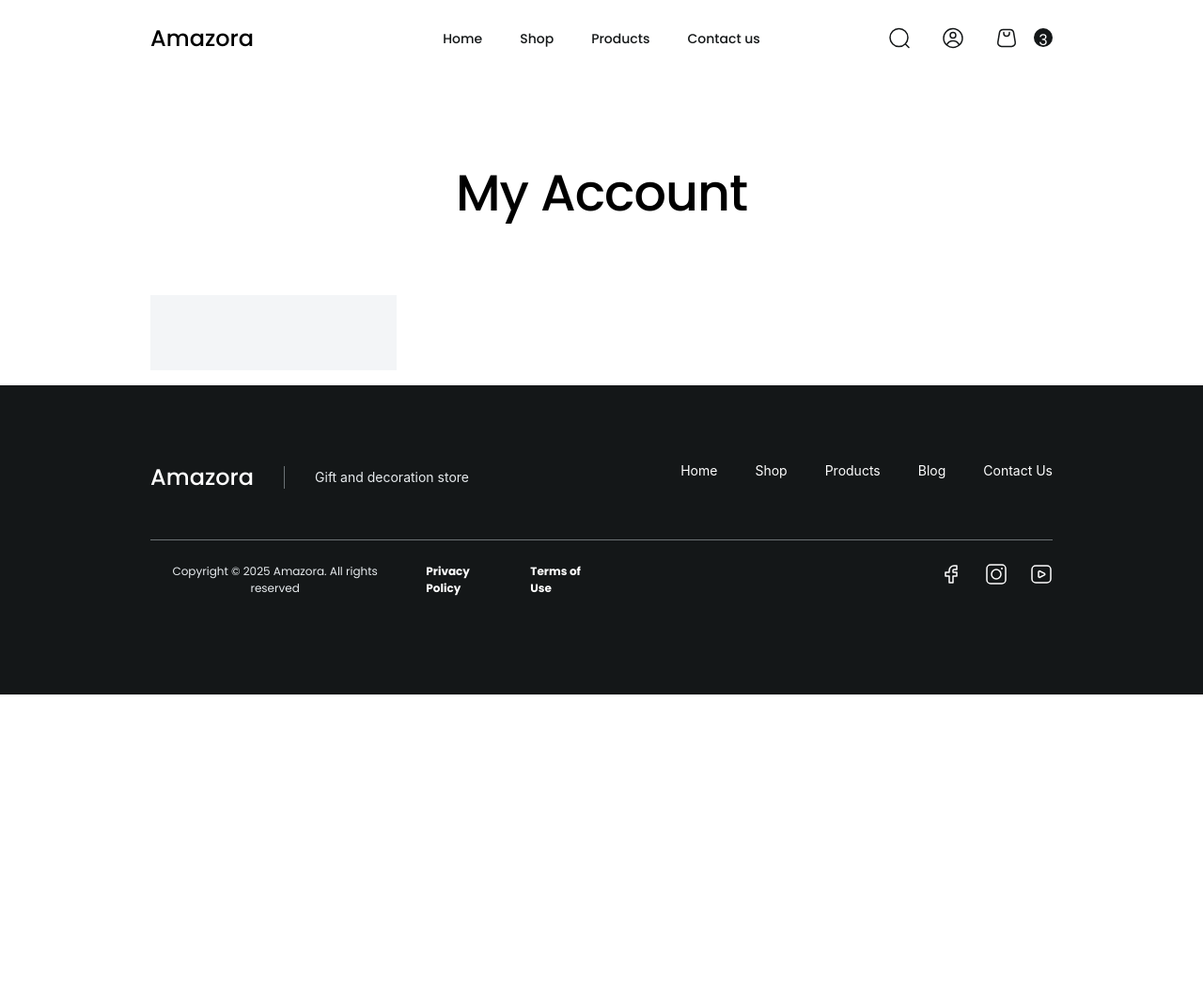
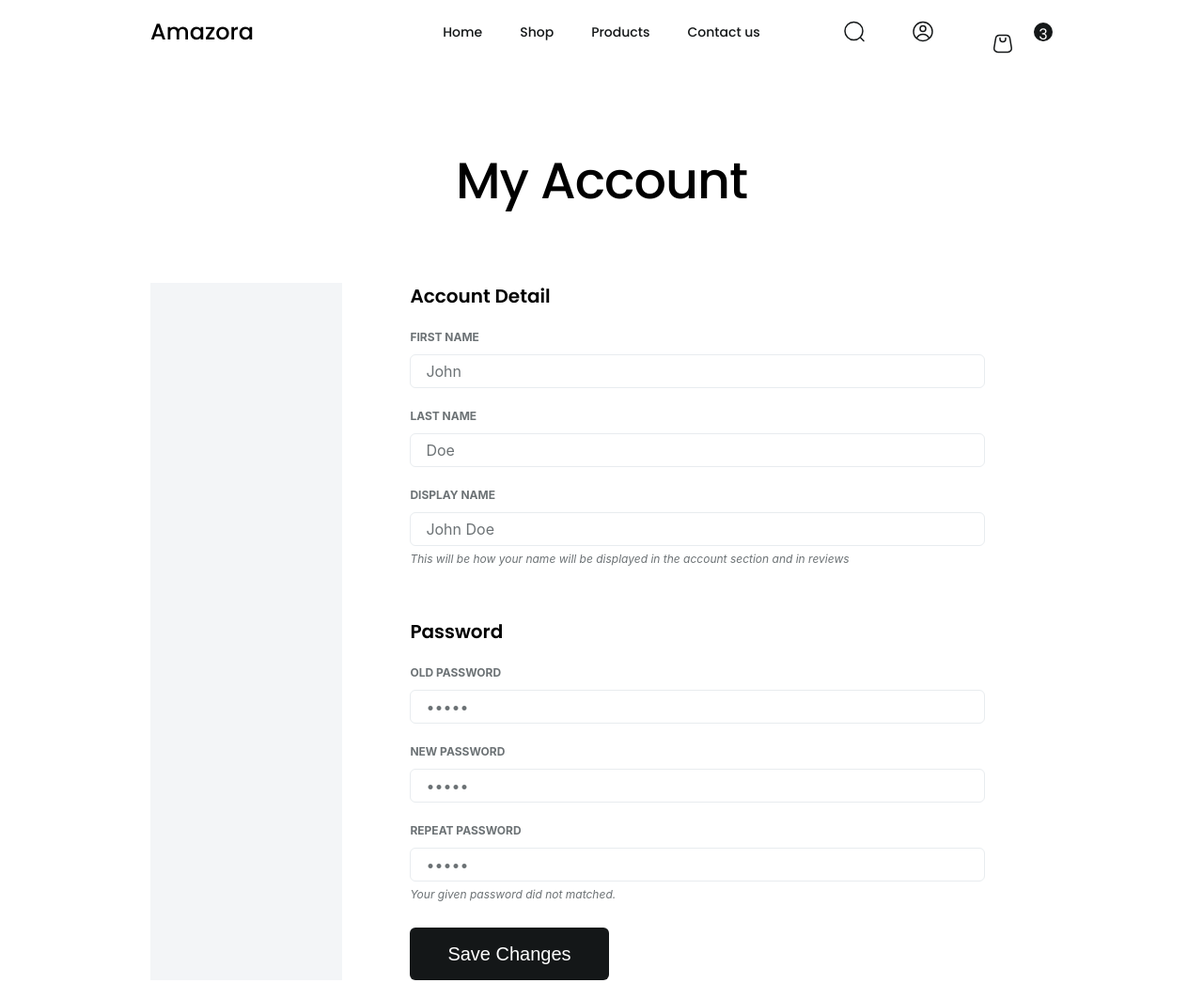
Before and after one commit to najmulhc/amazora, a website with bundled scripts: page pages/account/my-account.html in a window 1280 px wide. Shown: the top 1046 px of the page at 94% size. Before the commit the page ends 800 px from the top, so only its background shows below. Built offline with nearby package versions, Linux system fonts and the light colour scheme; files whose address does not match are found by name.

Commit message:
my account page UI is done

```diff
--- a/pages/account/my-account.html
+++ b/pages/account/my-account.html
@@ -1,19 +1,93 @@
 <!DOCTYPE html>
 <html lang="en">
   <head>
-    <meta charset="UTF-8">
-    <meta name="viewport" content="width=device-width, initial-scale=1.0">
+    <meta charset="UTF-8" />
+    <meta name="viewport" content="width=device-width, initial-scale=1.0" />
     <title>My Account</title>
-    <link rel="stylesheet" href="/styles/style.min.css">
+    <link rel="stylesheet" href="/styles/style.min.css" />
   </head>
   <body>
     <header></header>
     <main class="container account">
-    <h3 class="heading-3"> My Account</h3>
+      <h3 class="heading-3">My Account</h3>
 
       <div id="account-container">
         <div id="account-nav"></div>
-        <div id="account-content"></div>
+        <form id="account-content">
+          <div class="form-section">
+            <h4 class="heading-7">Account Detail</h4>
+            <label for="first-name">
+              <p class="hairline-2">First Name</p>
+              <input
+                type="text"
+                name="first-name"
+                class="body-2"
+                value="John"
+                id="first-name"
+              />
+            </label>
+            <label for="last-name">
+              <p class="hairline-2">Last Name</p>
+              <input
+                type="text"
+                name="last-name"
+                class="body-2"
+                value="Doe"
+                id="last-name"
+              />
+            </label>
+            <label for="Display-name">
+              <p class="hairline-2">Display Name</p>
+              <input
+                type="text"
+                name="display-name"
+                class="body-2"
+                value="John Doe"
+                id="display-name"
+              />
+              <span class="form-info">This will be how your name will be displayed in the account section and in reviews</p>
+            </label>
+
+          </div>
+
+          <div class="form-section">
+            <h4 class="heading-7">Password</h4>
+            <label for="first-name">
+              <p class="hairline-2">Old Password</p>
+              <input
+                type="password"
+                name="old-password"
+                class="body-2"
+                value="lorem"
+                id="old-password"
+              />
+            </label>
+            <label for="first-name">
+              <p class="hairline-2">New Password</p>
+              <input
+                type="password"
+                name="new-password"
+                class="body-2"
+                value="lorem"
+                id="new-password"
+              />
+            </label>
+            <label for="first-name">
+              <p class="hairline-2">Repeat Password</p>
+              <input
+                type="password"
+                name="repat-password"
+                class="body-2"
+                value="lorem"
+                id="repeat-password"
+              />
+              <span class="form-info">Your given password did not matched. </span>
+            </label>
+
+            <button class="form-btn" type="submit">Save Changes</button>
+          </div>
+
+        </form>
       </div>
     </main>
     <footer></footer>
--- a/styles/scss/components/_button.scss
+++ b/styles/scss/components/_button.scss
@@ -1,11 +1,13 @@
 button {
   background-color: $neutral-7;
-  padding: 1.5rem;
+  padding: .75rem 2.5rem;
   color: white;
+  outline: none;
+  border: none;
   border-radius: 0.375rem;
-  display: flex;
-  justify-content: center;
-  align-items: center;
+  text-align: center;
+  display: inline-block;
   font-size: 1.25rem;
   line-height: 2rem;
+ max-width:fit-content;
 }
--- a/styles/scss/pages/_account.scss
+++ b/styles/scss/pages/_account.scss
@@ -13,6 +13,8 @@
     }
   }
 
+  #account-container {
+    display: flex;
     #account-nav {
       background-color: $neutral-2;
       @media (min-width: $tablet) {
@@ -56,4 +58,49 @@
         }
       }
     }
+    #account-content {
+      width: 100%;
+      display: flex;
+      flex-direction: column;
+      gap: 2.5rem;
+      @media (min-width: $tablet) {
+        padding: {
+          left: 4.5rem;
+          right: 4.5rem;
         }
+      }
+      .form-section {
+        display: flex;
+        flex-direction: column;
+        gap: 1.5rem;
+        h4 {
+          font-weight: 600;
+        };
+
+   .form-btn {
+    content: "ulta palta";
+   }
+        label {
+
+          p {
+            color: $neutral-4;
+            margin-bottom: 0.75rem;
+          }
+          input {
+            width: 100%;
+            padding: {
+              left: 1rem;
+              right: 1rem;
+              top: .25rem;
+              bottom: .25rem;
+            }
+            color: $neutral-4;
+            border: 1px solid $neutral-3;
+            border-radius: 0.375rem;
+            background-color: white;
+          }
+        }
+      }
+    }
+  }
+}
--- a/styles/scss/shared/_typography.scss
+++ b/styles/scss/shared/_typography.scss
@@ -29,8 +29,6 @@
   font-weight: 500;
   line-height: 3.625rem; /* 107.407% */
   letter-spacing: -0.0625rem;
-
-
 }
 .heading-4 {
   font-size: 2.5rem;
@@ -67,3 +65,21 @@ h2 {
   font-weight: 500;
   line-height: 1.5rem;
 }
+.hairline-2 {
+  font-family: Inter;
+  font-size: 0.75rem;
+  font-style: normal;
+  font-weight: 700;
+  line-height: 0.75rem;
+  text-transform: uppercase;
+}
+
+.form-info {
+  color: var(--neutral-04100, #6C7275);
+  font-feature-settings: 'liga' off, 'clig' off;
+  font-family: Inter;
+  font-size: 0.75rem;
+  font-style: italic;
+  font-weight: 400;
+  line-height: 1.25rem; /* 166.667% */
+}
--- a/styles/scss/style.scss
+++ b/styles/scss/style.scss
@@ -16,6 +16,7 @@
   padding: 0;
   box-sizing: border-box;
   text-decoration: none;
+  outline: none;
 }
 body {
   font-family: $font-poppins;
```
Also changed, not shown: styles/style.min.css, 1 other file. Lines whose indentation alone changed are shown as unchanged.
